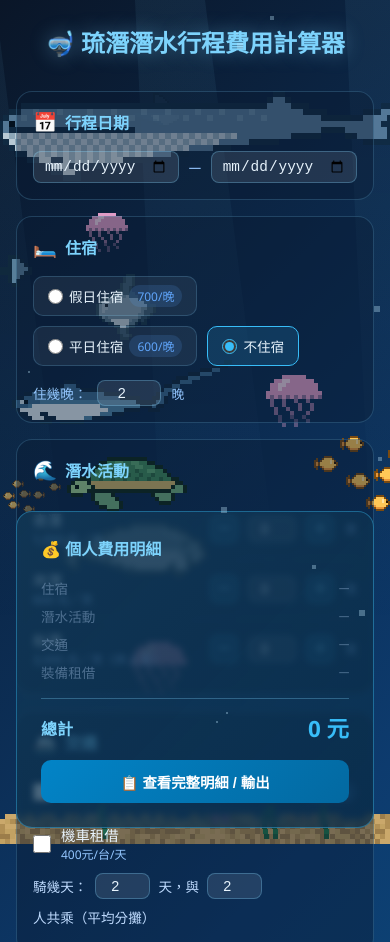
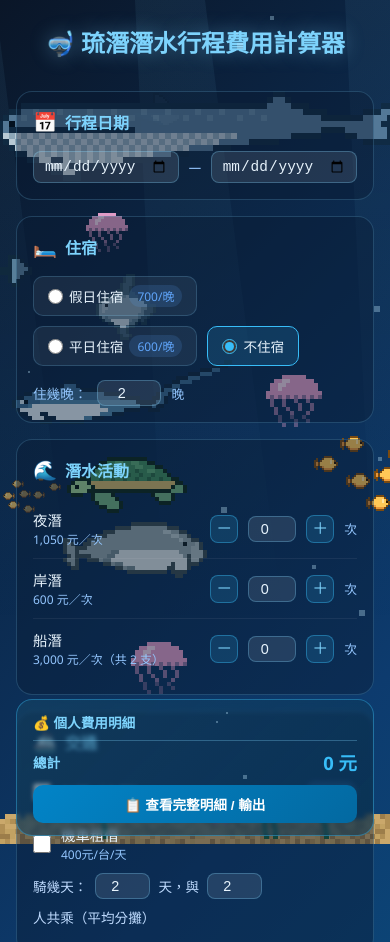
Before and after one commit to joshlin55688-debug/diving-trip, a plain HTML site: page index.html in a window 390 px wide. Shown: the top 942 px of the page. Drawn offline with Linux system fonts and the light colour scheme.

Commit message:
Mobile: compact & more transparent summary card (hide zero lines, smaller fonts/padding, 50% bg alpha)
Co-Authored-By: Claude Fable 5 <noreply@anthropic.com>

```diff
--- a/index.html
+++ b/index.html
@@ -361,6 +361,21 @@
     @media (max-width: 480px) {
       header h1 { font-size: 1.5rem; }
       .card { padding: 16px; }
+
+      /* 個人費用卡：縮小、更透明 */
+      .summary-card {
+        padding: 12px 16px;
+        background-color: rgba(10,28,52,0.5);
+        backdrop-filter: blur(2px);
+        bottom: 8px;
+      }
+      .summary-title { font-size: 0.85rem; margin-bottom: 6px; }
+      .summary-line { font-size: 0.78rem; padding: 2px 0; }
+      .summary-line.zero { display: none; } /* 0 元項目不佔位 */
+      .summary-divider { margin: 8px 0; }
+      .summary-total { font-size: 1.15rem; }
+      .summary-total .label { font-size: 0.85rem; }
+      .output-btn { margin-top: 10px; padding: 9px; font-size: 0.85rem; }
     }
   </style>
 </head>
```
